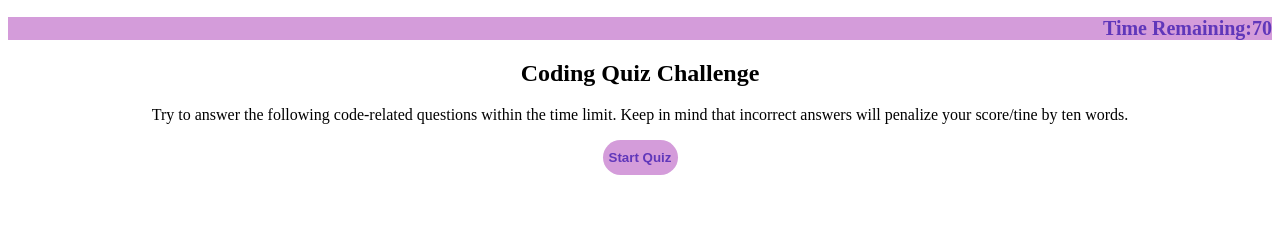
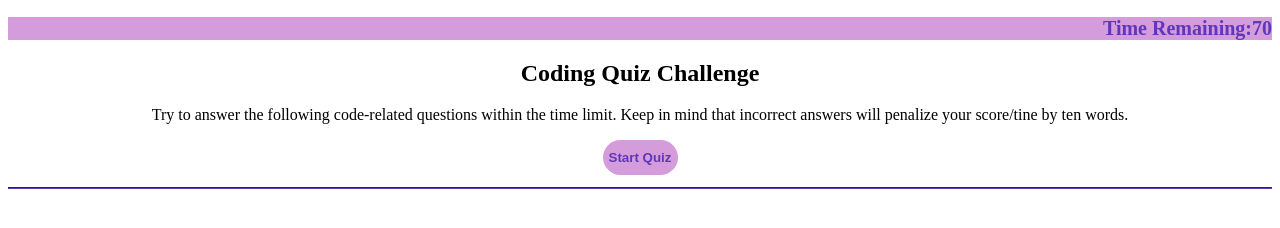
Before and after one commit to Nikitaaa95/Timed-Test, a plain HTML site: page index.html in a window 1280 px wide. Drawn offline with Linux system fonts and the light colour scheme.

Commit message:
adding horizontal line in page

```diff
--- a/assets/css/style.css
+++ b/assets/css/style.css
@@ -39,4 +39,9 @@ button {
     padding: 5px white;
     border-radius: 5px;
 }
+
+hr {
+    border-color: var(--purple);
+    border-width: .5px;
+}
 /* if time, you can center the text later */
--- a/index.html
+++ b/index.html
@@ -26,6 +26,7 @@
 
     </div>
     <div class="buttonspace" id="buttonspace"></div>
+    <hr>
     <div class="score" id="score">
         <h3 class="scorealert" id="scorealert"></h3>
     </div>
```
Also changed, not shown: 1 other file.
